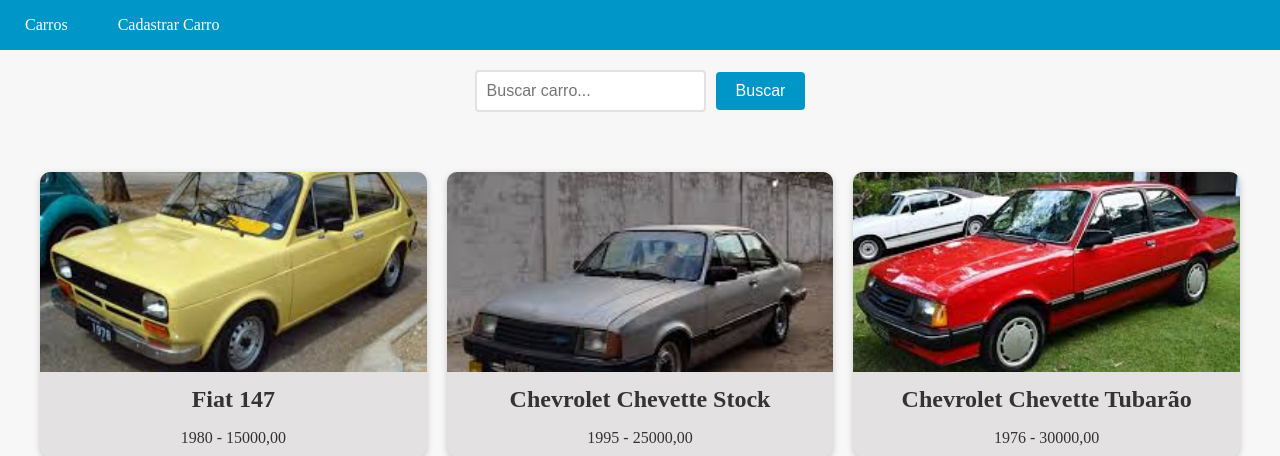
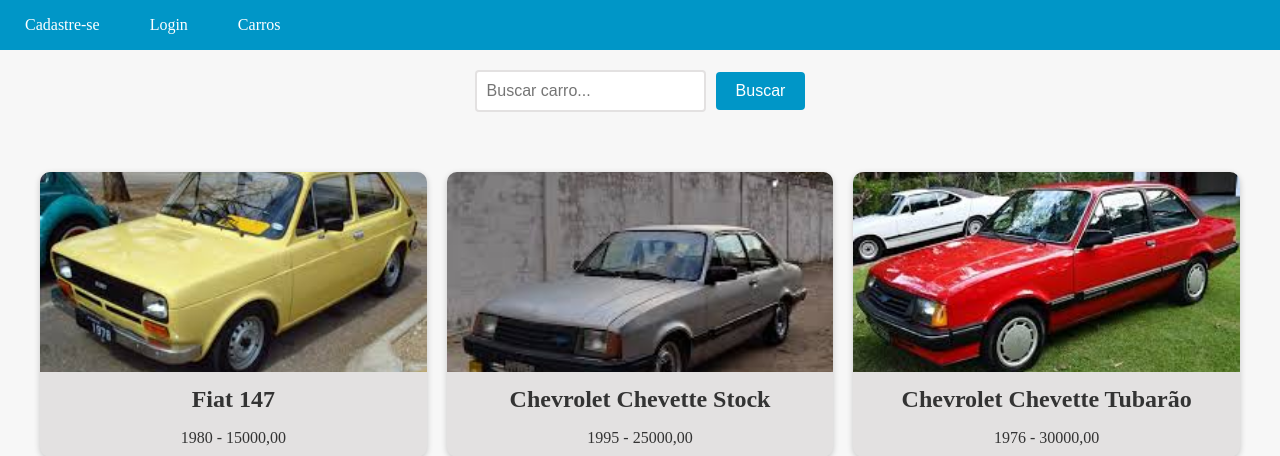
Before and after one commit to ogabrielchagas/python-cars-sales, a Django app: page /cars/ in a window 1280 px wide. Shown: the top 456 px of the page. Run offline with Django 5.2, Linux system fonts and the light colour scheme; data comes from the database, SQL or seed files in the repository; both versions use the stored data as it was after the commit.

Commit message:
update: on base.html to change our nav menu on header, adding a dynamic menu using django template language to show just the cars_list, register and login to a non authenticated user, and if its a authenticated user shows its name, our cars_list and register new car and added a logout on menu

```diff
--- a/app/templates/base.html
+++ b/app/templates/base.html
@@ -71,8 +71,20 @@
     <header>
         <nav>
             <ul>
+                {% if user.is_authenticated %}
+                    <li>Olá, {{ user.username.capitalize }}</li>
+                    <li><a href="{% url 'new_car' %}">Cadastrar Carro</a></li>
+                {% endif %}
+                {% if not user.is_authenticated %}
+                <li><a href="{% url 'register' %}">Cadastre-se</a></li>
+                <li><a href="{% url 'login' %}">Login</a></li>
+                {% endif %}
+
                 <li><a href="{% url 'cars_list' %}">Carros</a></li>
-                <li><a href="{% url 'new_car' %}">Cadastrar Carro</a></li>
+
+                {% if user.is_authenticated %}
+                    <li><a href="{% url 'logout' %}">Sair</a></li>
+                {% endif %}
             </ul>
         </nav>
     </header>
```
Also changed, not shown: db.sqlite3.
